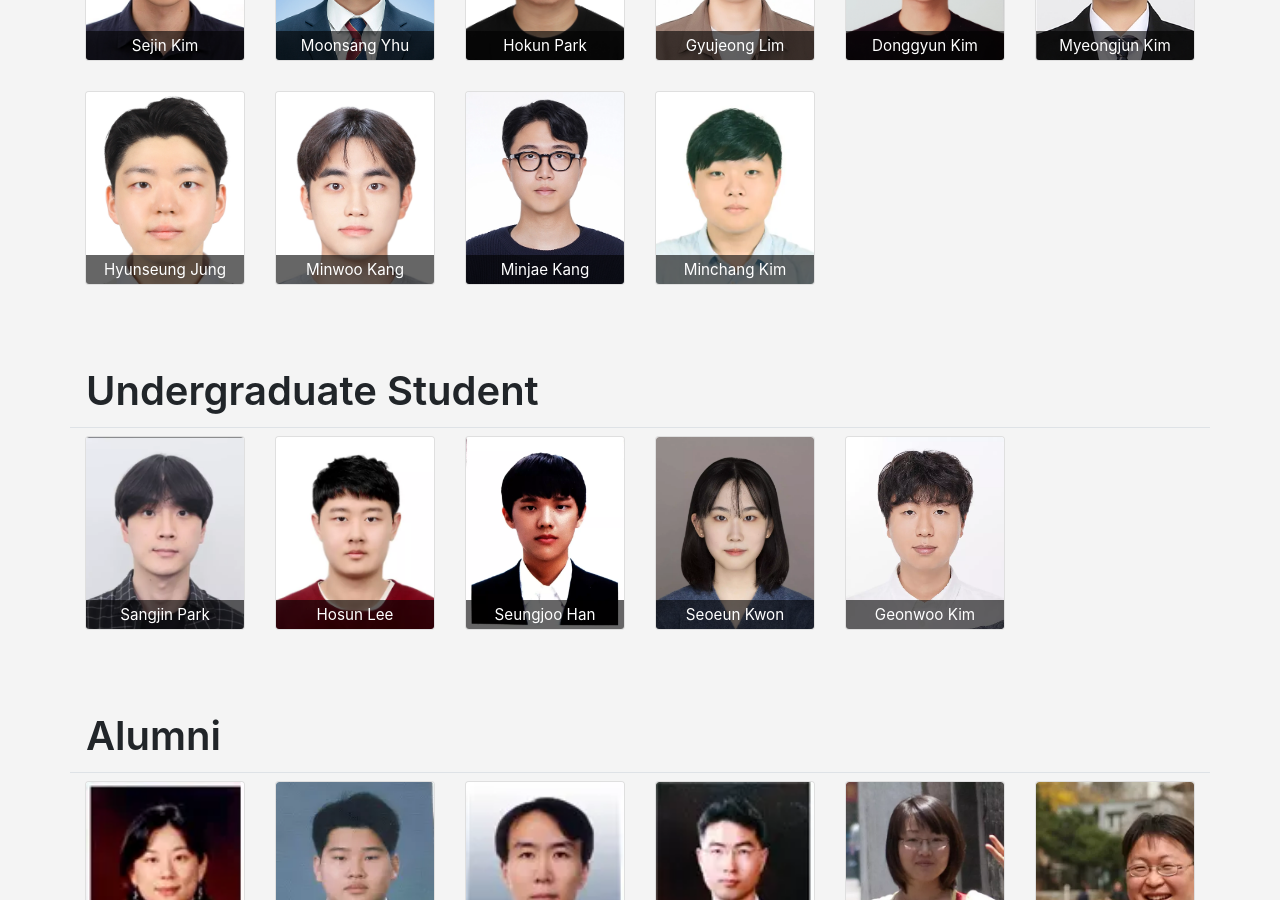
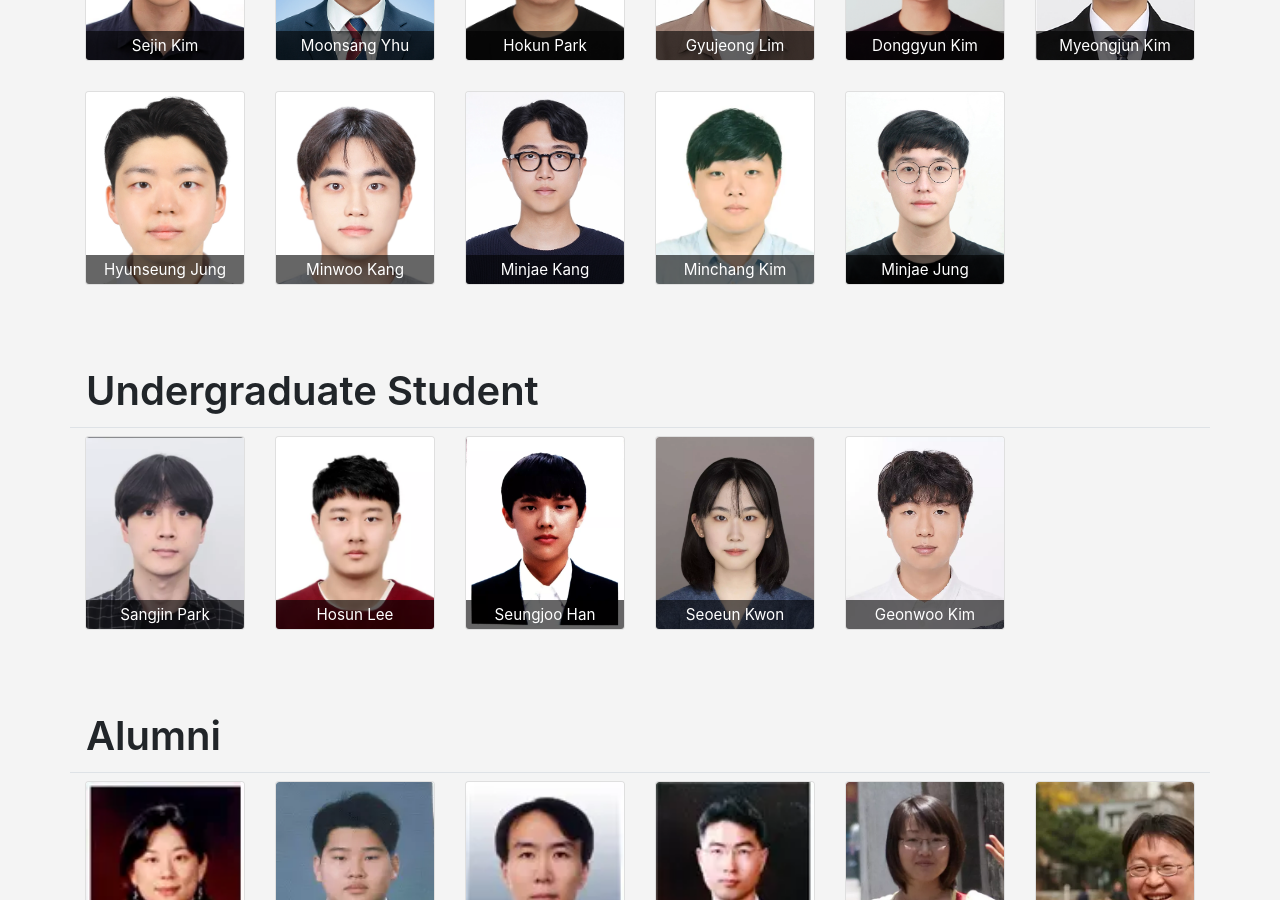
Before and after one commit to KU-Cloud/ku-cloud.github.io, a Jekyll site: the page built from members.html, in a window 1280 px wide and 900 px high, scrolled down 995 px. Built offline with Jekyll 4.4.1, drawn with Linux system fonts in a browser that asks for light colours.

Commit message:
members updated

```diff
--- a/_data/members.yaml
+++ b/_data/members.yaml
@@ -61,6 +61,8 @@ master:
     mail: austin9228@korea.ac.kr
   - name: Minchang Kim
     mail: naxcco@gmail.com
+  - name: Minjae Jung
+    mail: mjjung9999@gmail.com
 intern:
   - name: Sangjin Park
     mail: tjtpp009@korea.ac.kr
```
Also changed, not shown: assets/images/members/Minjae Jung.webp (added).
